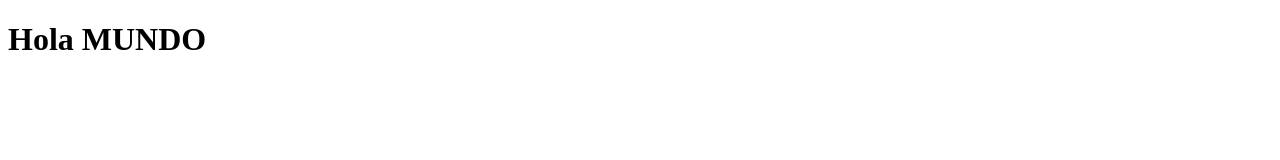
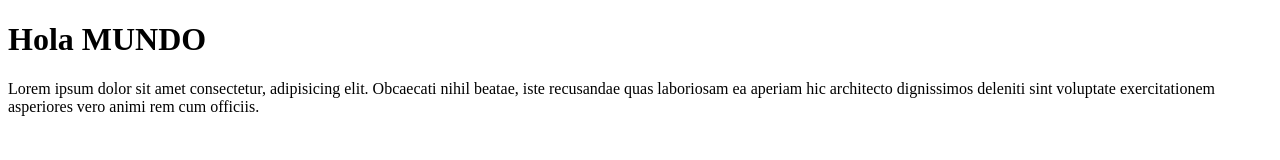
Before and after one commit to IvanCari/repo-proyecto, a plain HTML site: page index.html in a window 1280 px wide. Drawn offline with Linux system fonts and the light colour scheme.

Commit message:
Agregue al index.html un parrafo

```diff
--- a/index.html
+++ b/index.html
@@ -8,5 +8,6 @@
 </head>
 <body>
     <h1>Hola MUNDO</h1>
+    <p>Lorem ipsum dolor sit amet consectetur, adipisicing elit. Obcaecati nihil beatae, iste recusandae quas laboriosam ea aperiam hic architecto dignissimos deleniti sint voluptate exercitationem asperiores vero animi rem cum officiis.</p>
 </body>
 </html>
```
